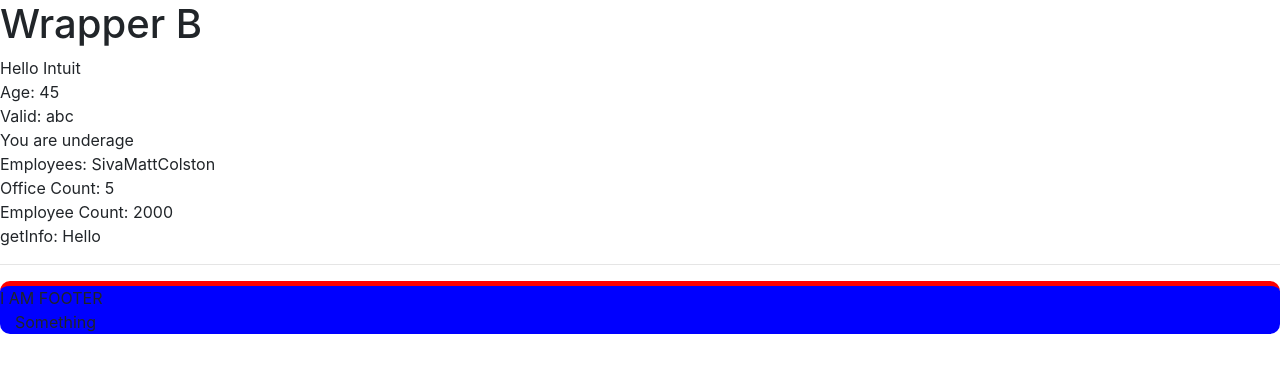
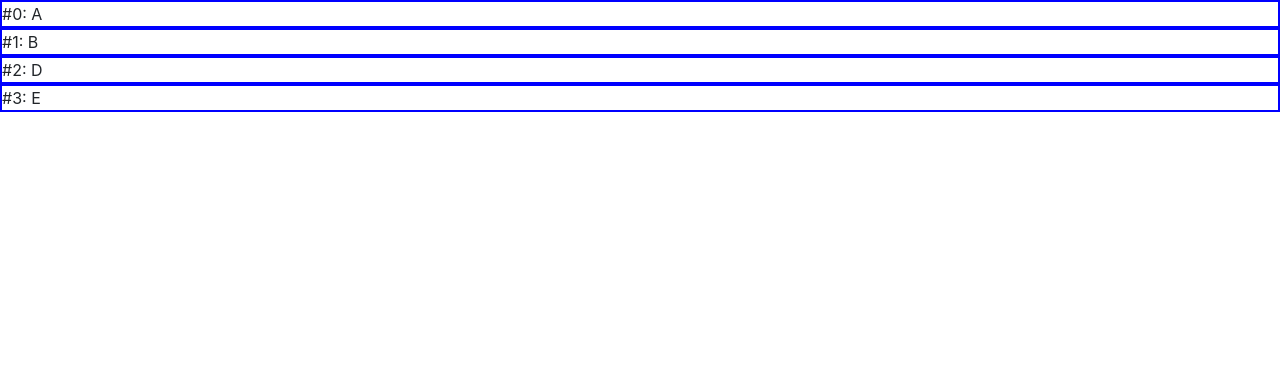
Before and after one commit to azizali/react-intuit-1, a React (Create React App) app: page / in a window 1280 px wide. Shown: the top 372 px of the page. Built offline with nearby package versions, Linux system fonts and the light colour scheme.

Commit message:
Iterating over items (array.map) + key

```diff
--- a/src/App.js
+++ b/src/App.js
@@ -1,13 +1,23 @@
 import React from 'react';
-import Wrapper from './Wrapper';
-import Content from './Content';
+import Box from './Box'
+
+const data = [
+  { text: 'A', id: 1 },
+  { text: 'B', id: 2 },
+  // { text: 'C', id: 3 },
+  { text: 'D', id: 4 },
+  { text: 'E', id: 5 },
+]
 
 export default function App (){
   return (
     <div>
-      <Wrapper name="Wrapper B">
-        <Content />
-      </Wrapper>
+      {data.map(({id, text}, index)=>{
+        return <Box key={id}>
+          #{index}: {text}
+        </Box>
+      })}
+      {/* <Box>Content is here</Box> */}
     </div>
   )
 }
--- /dev/null
+++ b/src/Box.jsx
@@ -0,0 +1,12 @@
+import React from 'react';
+
+export default function Box ({children}){
+  return(
+    <div style={{
+      border: '2px solid blue',
+      borderRadius: '2/3',
+    }}>
+      {children}
+    </div>
+  )
+}
```
